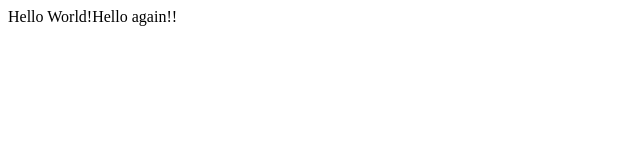
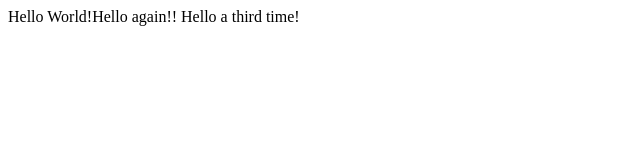
Before and after one commit to PrasannaPatil95/Project0, a plain HTML site: page hello.html in a window 1280 px wide. Shown: the whole page, without its empty margins (0-640 px from the left). Drawn offline with Linux system fonts and the light colour scheme.

Commit message:
Added a third line

```diff
--- a/hello.html
+++ b/hello.html
@@ -4,6 +4,6 @@
         <title>My Webpage!!</title>
     </head>
     <body>
-        Hello World!Hello again!!
+        Hello World!Hello again!! Hello a third time!
     </body>
 </html>
```
